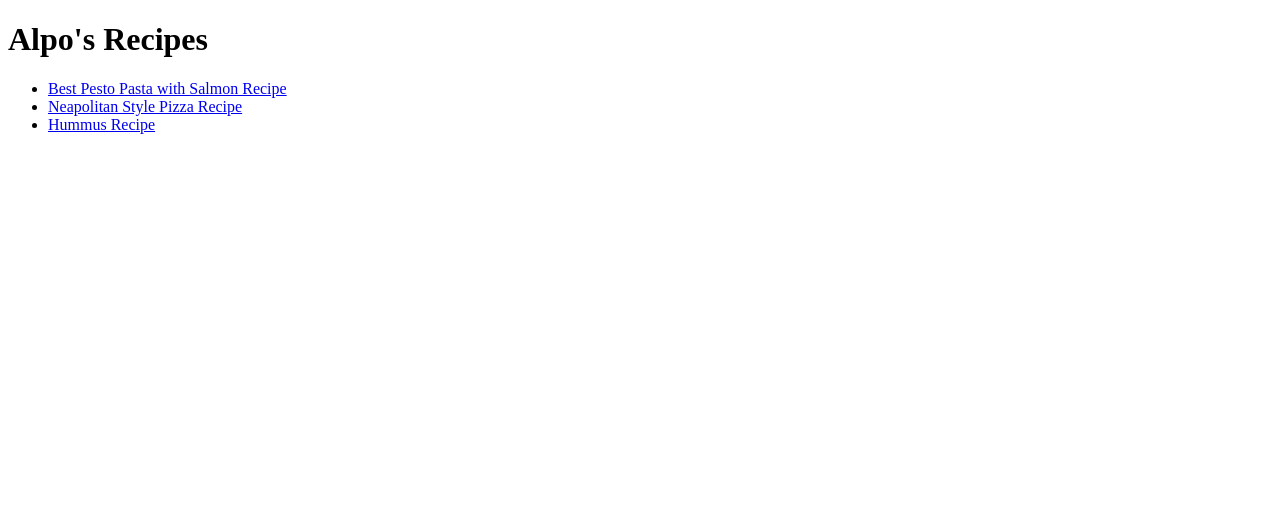
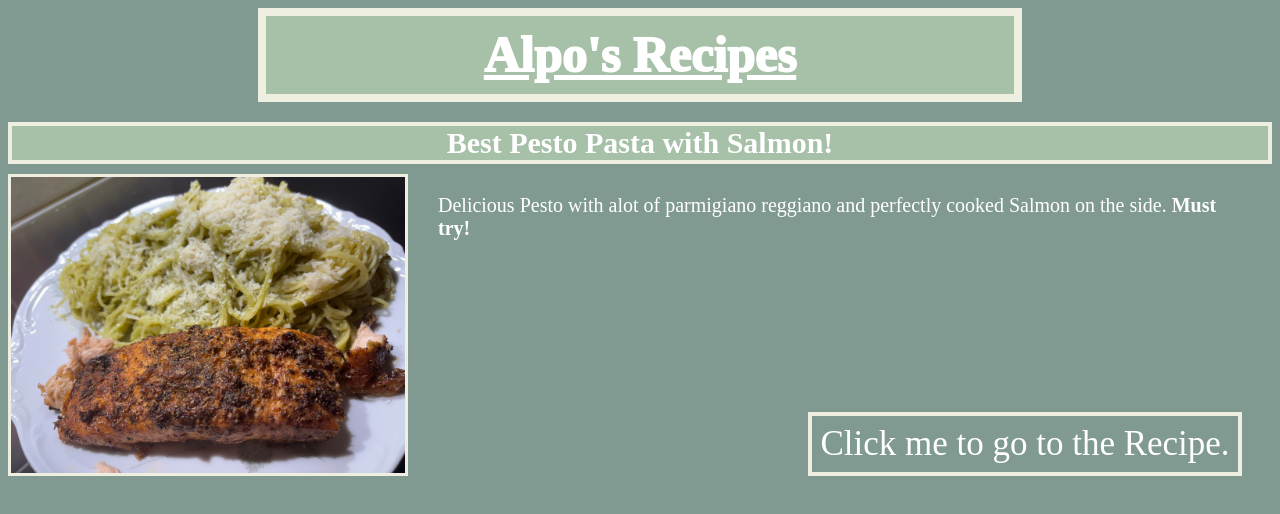
Before and after one commit to Alpo007/odin-recipes, a plain HTML site: page index.html in a window 1280 px wide. Drawn offline with Linux system fonts and the light colour scheme.

Commit message:
Design first Recipe on homepage

```diff
--- /dev/null
+++ b/homepage.css
@@ -0,0 +1,61 @@
+*{
+    box-sizing: border-box;
+    background-color: #819A91;
+    font-family: 'Times New Roman', Times, serif;
+}
+
+#headline {
+    color: white;
+    text-decoration: underline;
+    background-color: #A7C1A8;
+    text-align: center;
+    margin: 0;
+    font-weight: 1000;
+    font-size: 50px;
+    padding: 10px;
+    margin-left: 250px;
+    margin-right: 250px;
+    border: solid 8px #EEEFE0;
+}
+
+.pesto {
+    margin-top: 10px;
+    width: 400px;
+    height: auto;
+    border: solid 3px #EEEFE0;
+}
+
+.pestotext {
+    color: white;
+    text-align: center;
+    font-weight: bold;
+    background-color: #A7C1A8;
+    border: solid 4px #EEEFE0;
+    font-size: 30px;
+    margin-top: 20px;
+}
+
+.button {
+    position: absolute;
+    color: white;
+    border: solid 4px #EEEFE0;
+    top: 412px;
+    right: 3%;
+    font-size: 16px;
+    padding: 8px;
+    cursor: pointer;
+    text-align: center;
+    font-size: 35px;
+}
+
+.button:hover{
+    background-color: grey;
+}
+
+.pestodescription {
+    display: inline;
+    position: absolute;
+    margin: 30px;
+    font-size: 20px;
+    color: white;
+}
--- a/index.html
+++ b/index.html
@@ -4,14 +4,21 @@
     <head>
         <meta charset="utf.8">
         <title>Alpo's Recipes</title>
+        <link rel="stylesheet" href="./homepage.css">
     </head>
 
     <body>
-        <h1>Alpo's Recipes</h1>
-        <ul>
-          <li><a href="./recipes/pesto-pasta.html">Best Pesto Pasta with Salmon Recipe</a></li>
-          <li><a href="./recipes/neapolitan_style_pizza.html">Neapolitan Style Pizza Recipe</a></li>
-          <li><a href="./recipes/hummus.html">Hummus Recipe</a></li>
-        </ul>
+        <h1 id="headline">Alpo's Recipes</h1>
+        <section>
+        <div class="pestotext">Best Pesto Pasta with Salmon!</div>
+        <img class="pesto" src="./images/pesto-pasta-with-salmon.jpg" alt="Delicous looking Pesto Pasta with Salmon on the Side.">
+        <div class="pestodescription">Delicious Pesto with alot of parmigiano reggiano and perfectly cooked Salmon on the side. <strong>Must try!</strong></div>
+        <a href="./recipes/pesto-pasta.html"><button class="button">Click me to go to the Recipe.</button></a>
+        </section>
+
+        <section>
+            <div class=""
+        </section>
+
     </body>
 </html>
```
